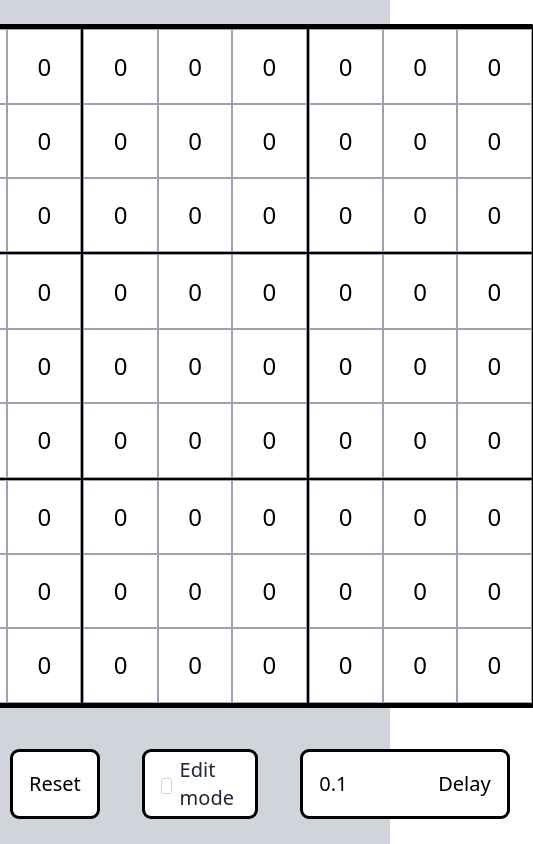
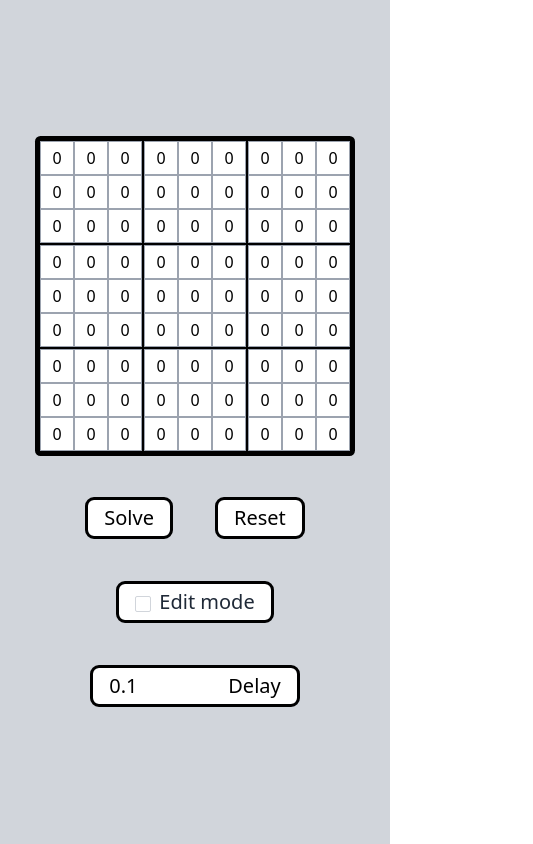
Before and after one commit to Timber1900/soduko-solver, a Next.js app: page / in a window 390 px wide. Shown: the whole page, 533 px wide, since content can reach past the window. Built offline with nearby package versions, Linux system fonts and the light colour scheme; no server answers.

Commit message:
Preview (#1)
* Fixed smartphone

* Attempt to show only number keyboard in phone

* Log debug info

* Small stuff

* Looks

```diff
--- a/pages/index.tsx
+++ b/pages/index.tsx
@@ -66,43 +66,33 @@ export default function Home() {
       }
     }
 
-    //check if event.key is tab
     if (event.key === 'Tab') moveBy(1)
-    //check if event.key is backspace
     if (event.key === 'Backspace') moveBy(-1)
-    //cehck if event.key is up arrow
     if (event.key === 'ArrowUp') moveBy(-9)
-    //check if event.key is down arrow
     if (event.key === 'ArrowDown') moveBy(9)
-    //check if event.key is left arrow
     if (event.key === 'ArrowLeft') moveBy(-1)
-    //check if event.key is right arrow
     if (event.key === 'ArrowRight') moveBy(1)
-
-    console.log(event.key)
   }
 
   return (
     <div className="flex flex-col items-center justify-center w-screen h-screen bg-gray-300">
       <Head>
-        <title>Create Next App</title>
+        <title>Soduko Solver</title>
         <link rel="icon" href="/favicon.ico" />
       </Head>
 
-      <div className='h-4/5 aspect-square grid grid-cols-3 grid-rows-3 border_custom rounded-sm text-2xl bg-white'>
+      <div className='max-h-[80%] max-w-[80%] w-4/5 aspect-square grid grid-cols-3 grid-rows-3 border_custom rounded-sm text-2xl bg-white'>
         {shape.map((row, largeSquareIndex) => {
           return <div className='border border-black w-full h-full grid grid-cols-3 grid-rows-3' key={largeSquareIndex}>
             {row.map((val, smallSquareIndex) => {
-              //convert from large square index and small square index to row and col
               const row = Math.floor(largeSquareIndex / 3) * 3 + Math.floor(smallSquareIndex / 3)
               const col = (largeSquareIndex % 3) * 3 + (smallSquareIndex % 3)
-              //convert from row and col to index
               const index = row * 9 + col
 
-              return <div className={`${grid[index] ?? 0 == 0 ? "text-black": "text-gray-400"} border-[.5px] border-gray-400 w-full h-full grid place-content-center relative focus-within:text-3xl transition-all`} key={`col${smallSquareIndex}row${largeSquareIndex}`}>
-                <p id={`${index}`} className='focus:outline-none' contentEditable={edit} onKeyDown={onValChange} suppressContentEditableWarning={true}>{grid[index] ?? 0}</p>
-                <div className='absolute text-sm text-gray-500 right-0 bottom-0'>
-                  <p>
+              return <div className={`${grid[index] ?? 0 == 0 ? "text-black": "text-gray-400"} border-[.5px] border-gray-400 w-full h-full grid place-content-center relative focus-within:text-3xl md:text-2xl sm:text-lg text-base transition-all`} key={`col${smallSquareIndex}row${largeSquareIndex}`}>
+                <p id={`${index}`} className='focus:outline-none' inputMode='decimal' contentEditable={edit} onKeyDown={onValChange} suppressContentEditableWarning={true}>{grid[index] ?? 0}</p>
+                <div className='absolute md:text-sm text-xs text-gray-500 inset-0 flex flex-col items-end justify-end'>
+                  <p className='max-w-full truncate px-0.5'>
                     {gridPossible[index]?.reduce((acc, val) => acc ? `${acc}, ${val}` : `${val}`, "") ?? ""}
                   </p>
                 </div>
@@ -111,7 +101,7 @@ export default function Home() {
           </div>
         })}
       </div>
-      <div className='mt-12 flex flex-row gap-12 text-xl'>
+      <div className='mt-12 flex flex-row flex-wrap gap-12 text-xl items-center justify-center'>
         <button className='px-4 py-1 outline outline-black bg-white rounded-md' onClick={solveButton}>Solve</button>
         <button className='px-4 py-1 outline outline-black bg-white rounded-md' onClick={randomGrid}>Reset</button>
         <div className='flex flex-row justify-center items-center px-4 py-1 outline outline-black bg-white rounded-md'>
```
